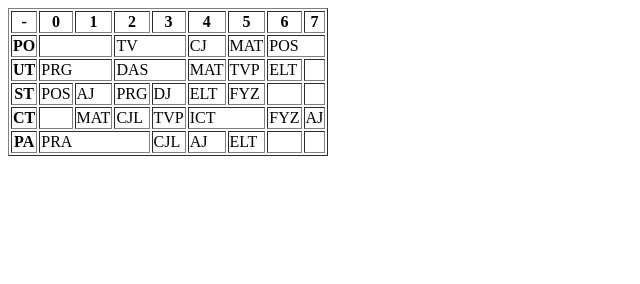
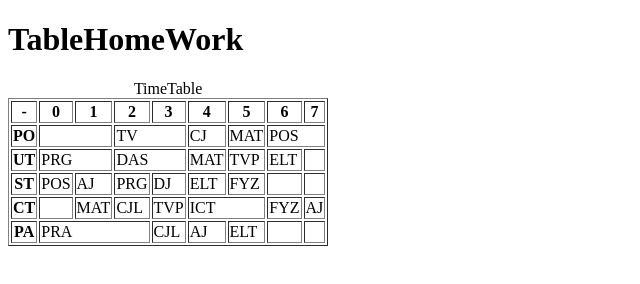
Before and after one commit to Afflicti/MyCode, a plain HTML site: page HTML/TimeTableHW/index.html in a window 1280 px wide. Shown: the whole page, without its empty margins (0-640 px from the left). Drawn offline with Linux system fonts and the light colour scheme.

Commit message:
TableHW 1.0

```diff
--- a/HTML/TimeTableHW/index.html
+++ b/HTML/TimeTableHW/index.html
@@ -6,7 +6,10 @@
   </head>
   <body>
 
+  <h1>TableHomeWork</h1>
+
   <table border="1">
+  <caption>TimeTable</caption>
     <thead>
       <tr>
         <th>-</th>
```
